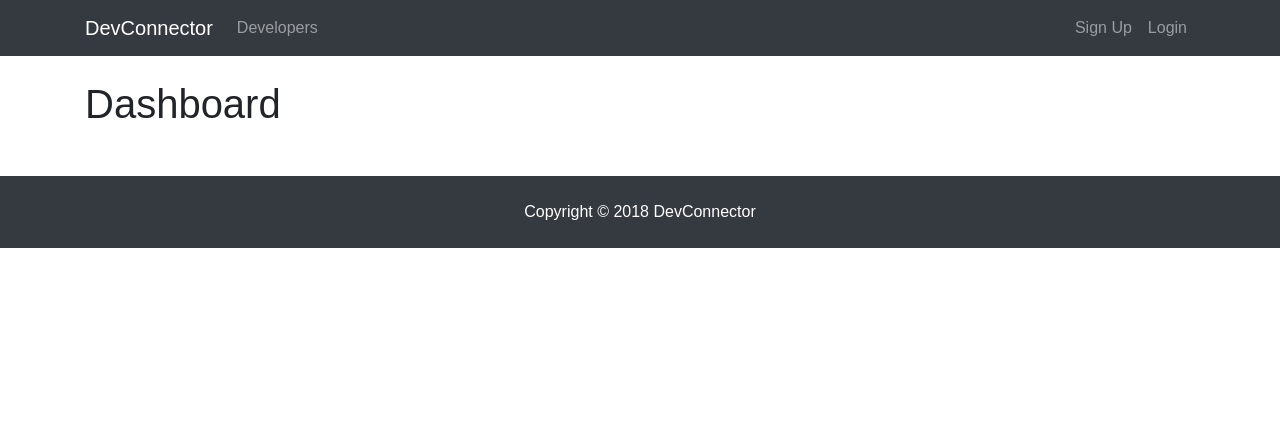
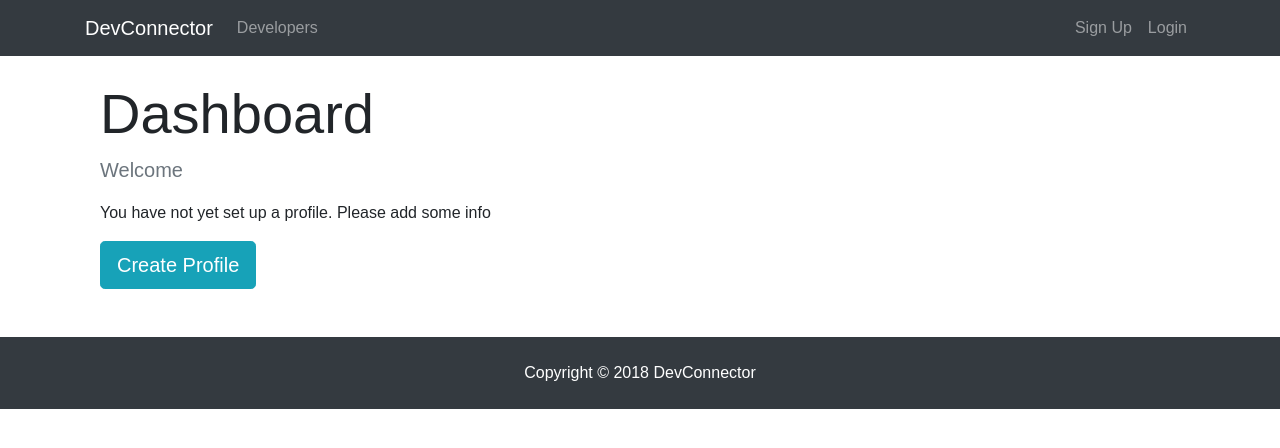
Before and after one commit to dan-alviso/dev-connector, a React (Create React App) app in the folder client/: page /dashboard in a window 1280 px wide. Shown: the top 448 px of the page. Built offline with nearby package versions, Linux system fonts and the light colour scheme; no server answers.

Commit message:
Set up Spinner component and dashboard start

```diff
--- /dev/null
+++ b/client/src/components/common/Spinner.js
@@ -0,0 +1,14 @@
+import React from "react";
+import spinner from "./spinner.gif";
+
+export default () => {
+  return (
+    <div>
+      <img
+        src={spinner}
+        style={{ width: "200px", margin: "auto", display: "block" }}
+        alt="Loading..."
+      />
+    </div>
+  );
+};
--- a/client/src/components/dashboard/Dashboard.js
+++ b/client/src/components/dashboard/Dashboard.js
@@ -1,7 +1,9 @@
 import React, { Component } from "react";
+import { Link } from "react-router-dom";
 import PropTypes from "prop-types";
 import { connect } from "react-redux";
 import { getCurrentProfile } from "../../actions/profileActions";
+import Spinner from "../common/Spinner";
 
 class Dashboard extends Component {
   componentDidMount() {
@@ -9,15 +11,58 @@
   }
 
   render() {
+    const { user } = this.props.auth;
+    const { profile, loading } = this.props.profile;
+
+    let dashboardContent;
+
+    if (profile === null || loading) {
+      dashboardContent = <Spinner />;
+    } else {
+      // Check if logged in user has profile data
+      if (Object.keys(profile).length > 0) {
+        dashboardContent = <h4>TODO: DISPLAY PROFILE</h4>;
+      } else {
+        // User is logged in but has no profile
+        dashboardContent = (
+          <div>
+            <p className="lead text-muted">Welcome {user.name}</p>
+            <p>You have not yet set up a profile. Please add some info</p>
+            <Link to="/create-profile" className="btn btn-lg btn-info">
+              Create Profile
+            </Link>
+          </div>
+        );
+      }
+    }
+
     return (
-      <div>
-        <h1>Dashboard</h1>
+      <div className="dashboard">
+        <div className="container">
+          <div className="row">
+            <div className="col-md-12">
+              <h1 className="display-4">Dashboard</h1>
+              {dashboardContent}
+            </div>
+          </div>
+        </div>
       </div>
     );
   }
 }
 
+Dashboard.propTypes = {
+  getCurrentProfile: PropTypes.func.isRequired,
+  auth: PropTypes.object.isRequired,
+  profile: PropTypes.object.isRequired
+};
+
+const mapStateToProps = state => ({
+  profile: state.profile,
+  auth: state.auth
+});
+
 export default connect(
-  null,
+  mapStateToProps,
   { getCurrentProfile }
 )(Dashboard);
```
Also changed, not shown: client/src/components/common/spinner.gif (added).
